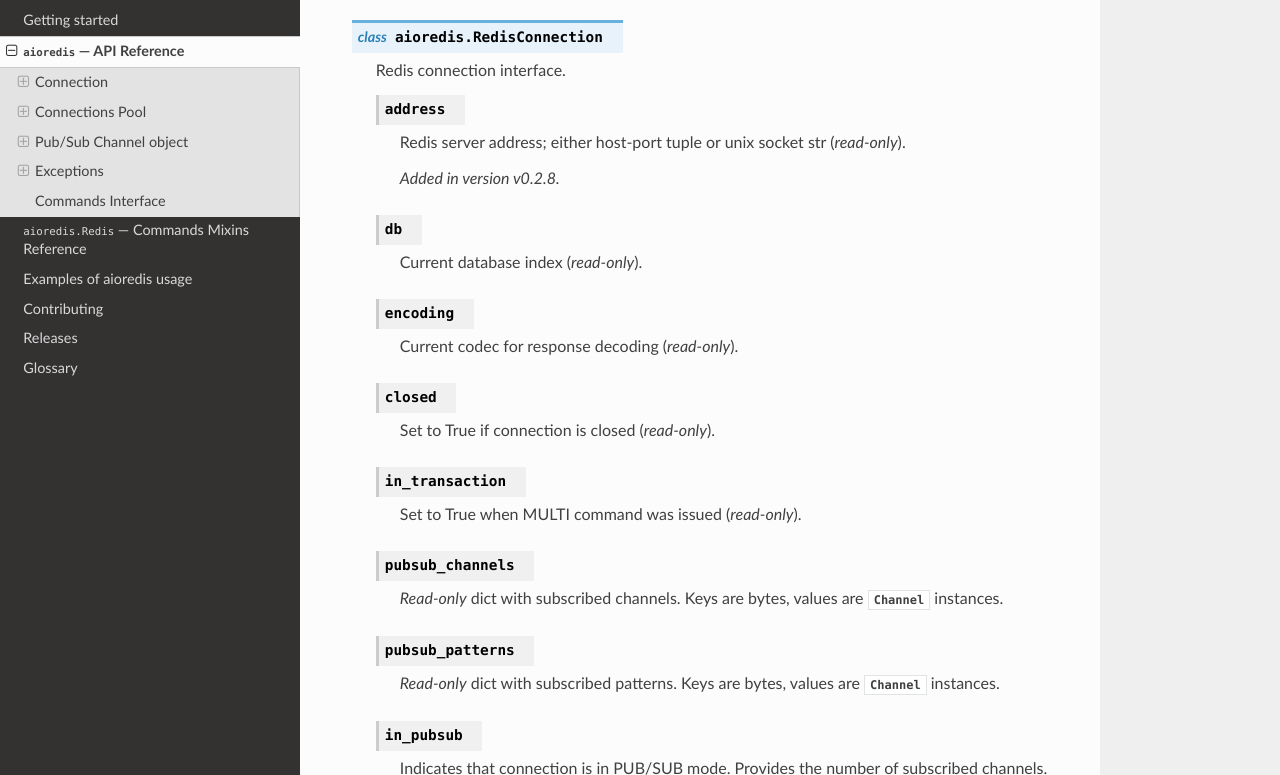
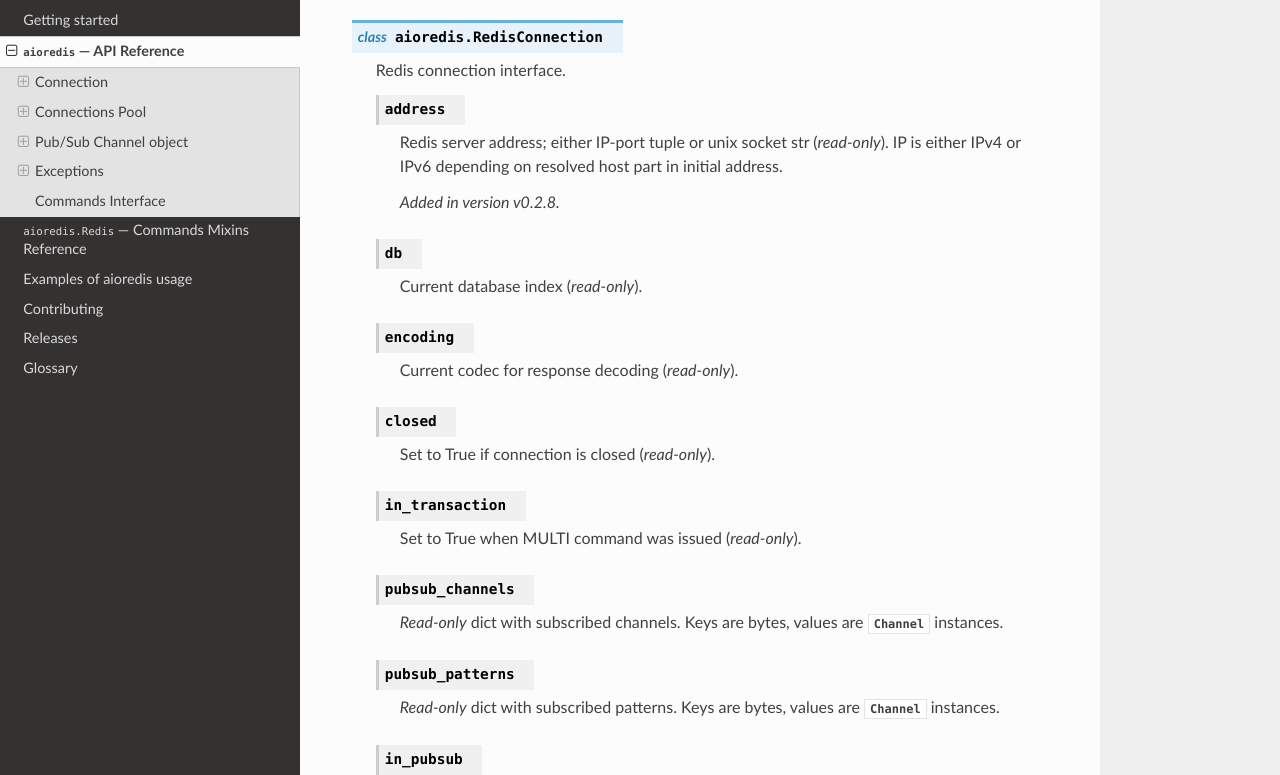
Before and after one commit to aio-libs-abandoned/aioredis-py, a Sphinx documentation site: the page built from docs/api_reference.rst, in a window 1280 px wide and 900 px high, scrolled down 588 px, cut to the strip 125-900 px from the top of the window. Built offline with Sphinx 7.4.7 and the Read the Docs theme 2.0.0, drawn with Linux system fonts in a browser that asks for light colours.

Commit message:
small note in docs

```diff
--- a/docs/api_reference.rst
+++ b/docs/api_reference.rst
@@ -67,7 +67,8 @@
 
    .. attribute:: address
 
-      Redis server address; either host-port tuple or unix socket str (*read-only*).
+      Redis server address; either IP-port tuple or unix socket str (*read-only*).
+      IP is either IPv4 or IPv6 depending on resolved host part in initial address.
 
       .. versionadded:: v0.2.8
 
```
